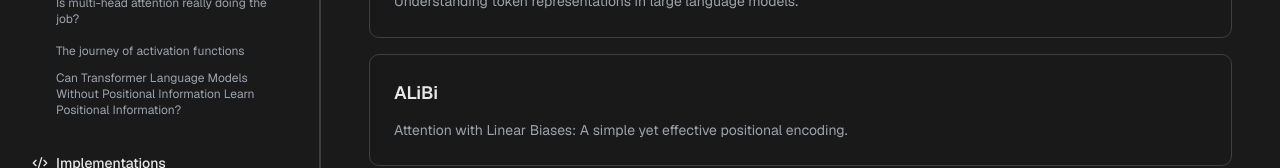
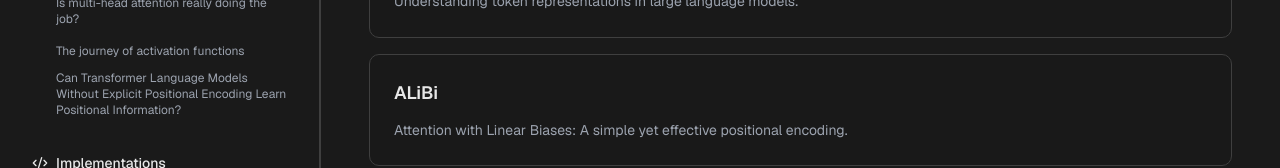
Before and after one commit to vedasamhith146/personal-website, a Next.js app: page / in a window 1280 px wide. Shown: the part 325-493 px from the top of the page. Built offline with nearby package versions, Linux system fonts and the light colour scheme.

Commit message:
modified the article title

```diff
--- a/components/sidebar.tsx
+++ b/components/sidebar.tsx
@@ -12,7 +12,7 @@ const writingTopics = [
   { label: 'Evolution of attention', slug: 'evolution-attention' },
   { label: 'Is multi-head attention really doing the job?', slug: 'multi-head-attention' },
   { label: 'The journey of activation functions', slug: 'activation-functions' },
-  { label: 'Can Transformer Language Models Without Positional Information Learn Positional Information?', slug: 'positional-information' },
+  { label: 'Can Transformer Language Models Without Explicit Positional Encoding Learn Positional Information?', slug: 'positional-information' },
 ];
 
 const implementations = [
--- a/content/positional-information.md
+++ b/content/positional-information.md
@@ -1,4 +1,4 @@
-# Can Transformer language models without positional information learn positional information?
+# Can Transformer Language Models Without Explicit Positional Encoding Learn Positional Information?
 
 The other day, when I was learning about the modern positional encoding methods used in transformer language models like RoPE, ALiBi, etc., I noticed that when you ask someone why we need positional encodings, almost everyone has the answer that, “They don’t have positional information, so even if we change the order of the tokens, the models don’t know that we have changed the order,” or maybe similar kinds of arguments. When I was studying transformer language models, I too had a similar intuition and believed this. But a few days back, when I went deep enough and thought about it, I conducted the following experiment. Let’s consider two sentences: “The cat sat on the mat” and “The mat cat on sat the”. Here, the input tokens are shuffled, and I plotted the attention heatmaps in both cases. They were different, and that is obvious in the case of causal-masked transformer language models because we mask out the future tokens so that the current token cannot attend to the future ones.
 
--- a/lib/article-definitions.ts
+++ b/lib/article-definitions.ts
@@ -58,7 +58,7 @@ export const ARTICLES: ArticleDefinition[] = [
   },
   {
     id: 8,
-    title: 'Can Transformer Language Models Without Positional Information Learn Positional Information?',
+    title: 'Can Transformer Language Models Without Explicit Positional Encoding Learn Positional Information?',
     description: 'Understanding whether Transformers can recover token order when positional signals are removed.',
     slug: 'positional-information',
     delay: 7,
```
